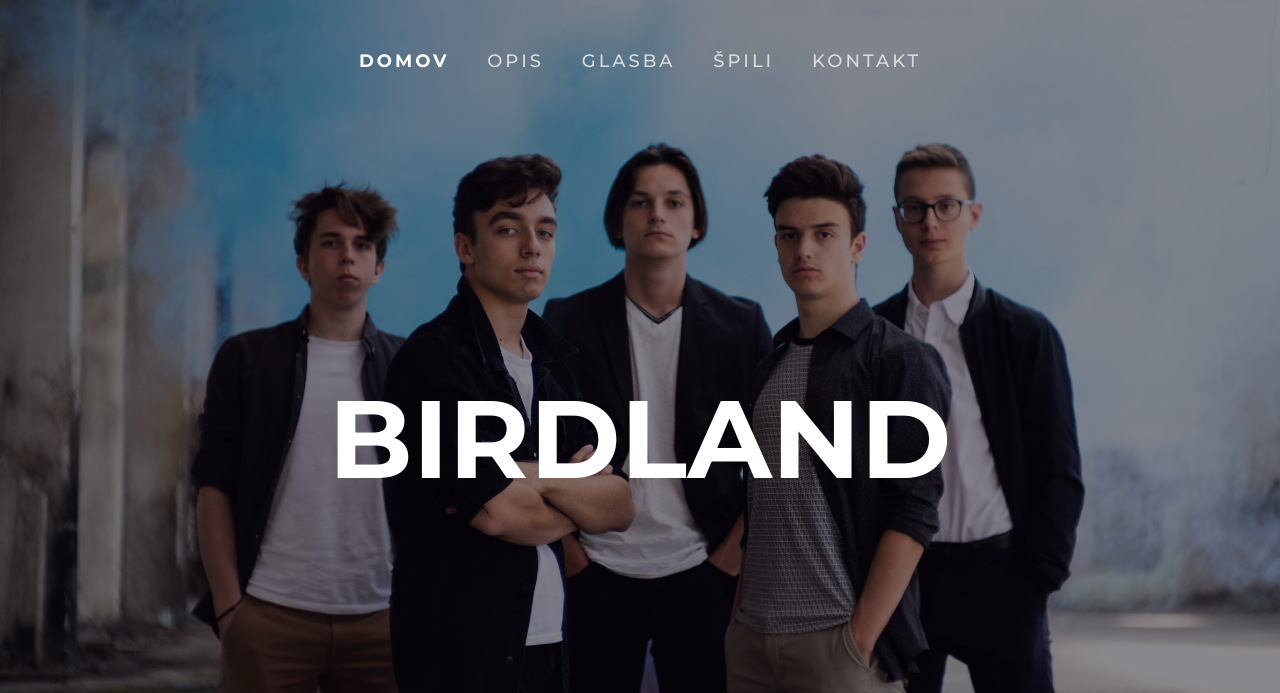
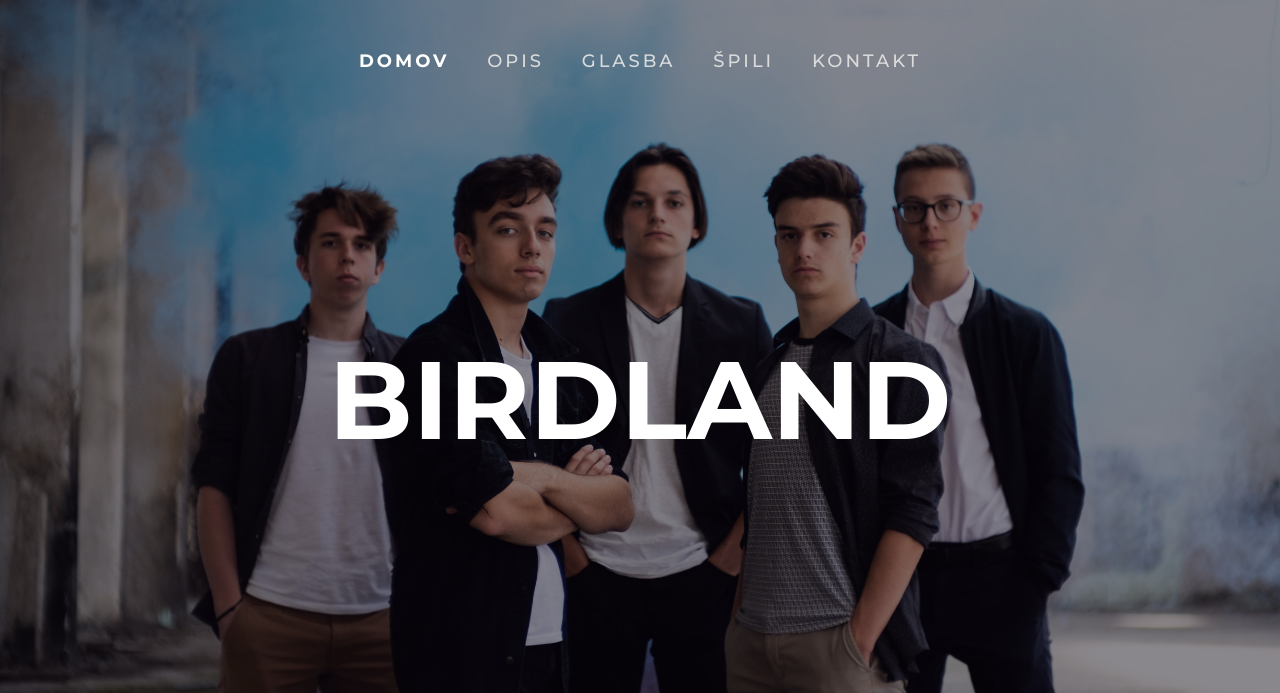
Before and after one commit to VaneSkubic/Birdland, a plain HTML site: page index.html in a window 1280 px wide. Shown: the top 693 px of the page. Drawn offline with Linux system fonts and the light colour scheme.

Commit message:
centered birdland banner

```diff
--- a/styles.css
+++ b/styles.css
@@ -2,8 +2,8 @@ body {
     margin: 0;
     font-family: 'Montserrat', sans-serif;
     color: white;
+    min-height: 100vh;
     position: relative;
-    min-height: 100vh;
 }
 
 a {
@@ -82,7 +82,12 @@ a {
 #banner {
     text-align: center;
     font-size: 55px;
-    margin-top: 250px;
+    margin: 0;
+    position: absolute;
+    top: 50%;
+    left: 50%;
+    -ms-transform: translate(-50%, -50%);
+    transform: translate(-50%, -50%);
 }
 
 .footer {
```
